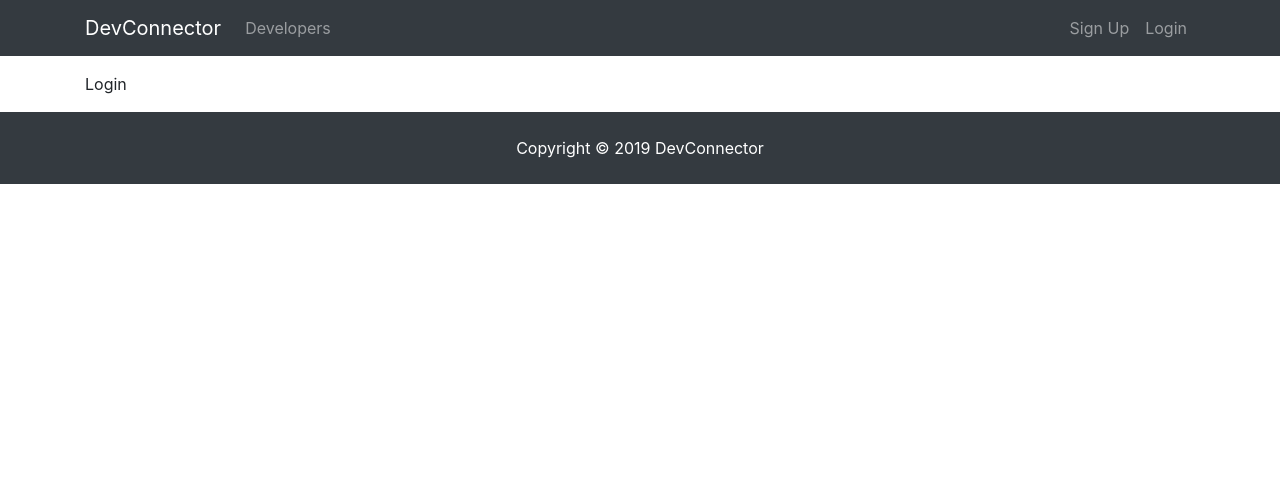
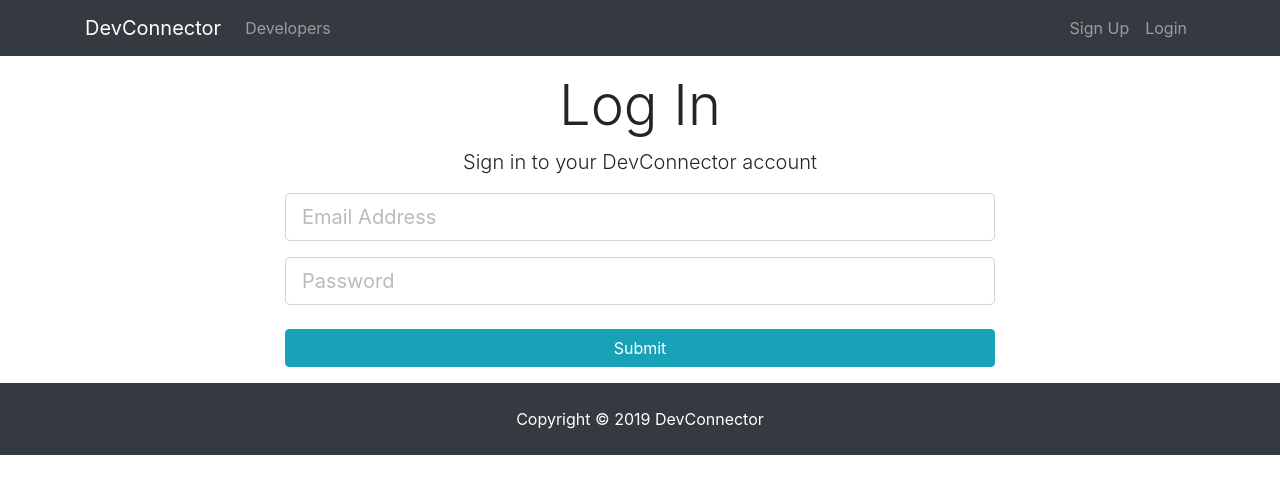
Before and after one commit to peaceofmind123/social_network, a React (Create React App) app in the folder client/: page /login in a window 1280 px wide. Shown: the top 494 px of the page. Built offline with nearby package versions, Linux system fonts and the light colour scheme.

Commit message:
added preliminary login route to frontend

```diff
--- a/client/src/components/auth/Login.js
+++ b/client/src/components/auth/Login.js
@@ -1,7 +1,59 @@
 import React, { Component } from "react";
 
 export default class Login extends Component {
+  state = {
+    email: "",
+    password: ""
+  };
+
+  onChange = e => {
+    this.setState({ [e.target.name]: e.target.value });
+  };
+
+  onSubmit = e => {
+    e.preventDefault();
+    const user = this.state;
+
+    console.log(user);
+  };
   render() {
-    return <div>Login</div>;
+    const { email, password } = this.state;
+    return (
+      <div className="login">
+        <div className="container">
+          <div className="row">
+            <div className="col-md-8 m-auto">
+              <h1 className="display-4 text-center">Log In</h1>
+              <p className="lead text-center">
+                Sign in to your DevConnector account
+              </p>
+              <form onSubmit={this.onSubmit}>
+                <div className="form-group">
+                  <input
+                    type="email"
+                    className="form-control form-control-lg"
+                    placeholder="Email Address"
+                    name="email"
+                    value={email}
+                    onChange={this.onChange}
+                  />
+                </div>
+                <div className="form-group">
+                  <input
+                    type="password"
+                    className="form-control form-control-lg"
+                    placeholder="Password"
+                    name="password"
+                    value={password}
+                    onChange={this.onChange}
+                  />
+                </div>
+                <input type="submit" className="btn btn-info btn-block mt-4" />
+              </form>
+            </div>
+          </div>
+        </div>
+      </div>
+    );
   }
 }
```
